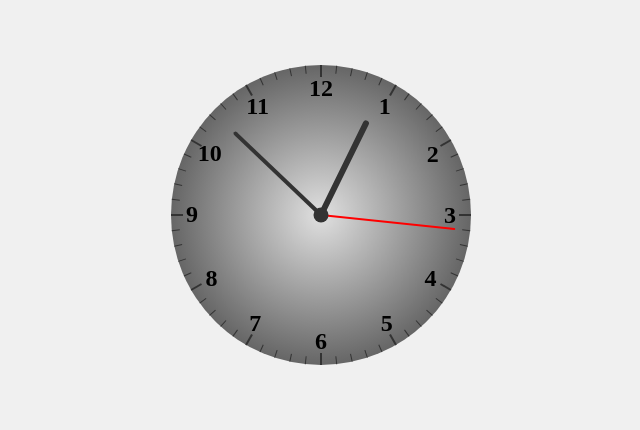
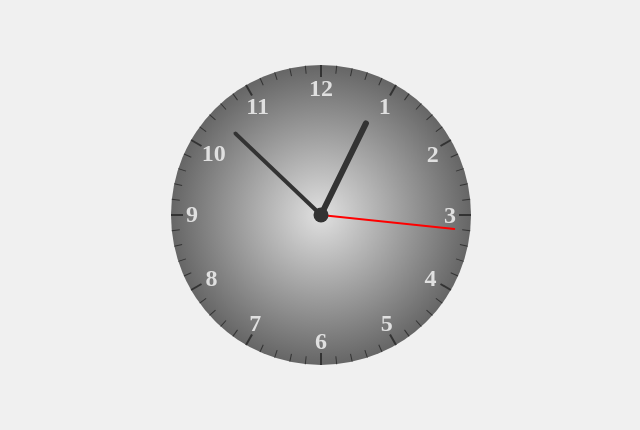
Before and after one commit to left-no-crumbz/analog-clock, a plain HTML site: page index.html in a window 1280 px wide. Shown: the part 185-615 px from the top of the page, without its empty margins (319-959 px from the left). Drawn offline with Linux system fonts and the light colour scheme.

Commit message:
feat: Change font color

```diff
--- a/index.html
+++ b/index.html
@@ -46,6 +46,7 @@
         transform: rotate(var(--rotation));
         font-size: 1.5rem;
         font-weight: bold;
+        color: #e0e0e0;
     }
 
     .clock .number span {
@@ -75,10 +76,14 @@
     .number9 span {
         padding-left: 15px;
     }
-    .number10 span,
     .number11 span {
         padding-top: 10px;
         padding-left: 5px;
+    }
+    .number10 span {
+        padding-top: 11px;
+        padding-left: 8px;
+        padding-bottom: 5px;
     }
     .number12 span {
         padding-top: 10px;
```
